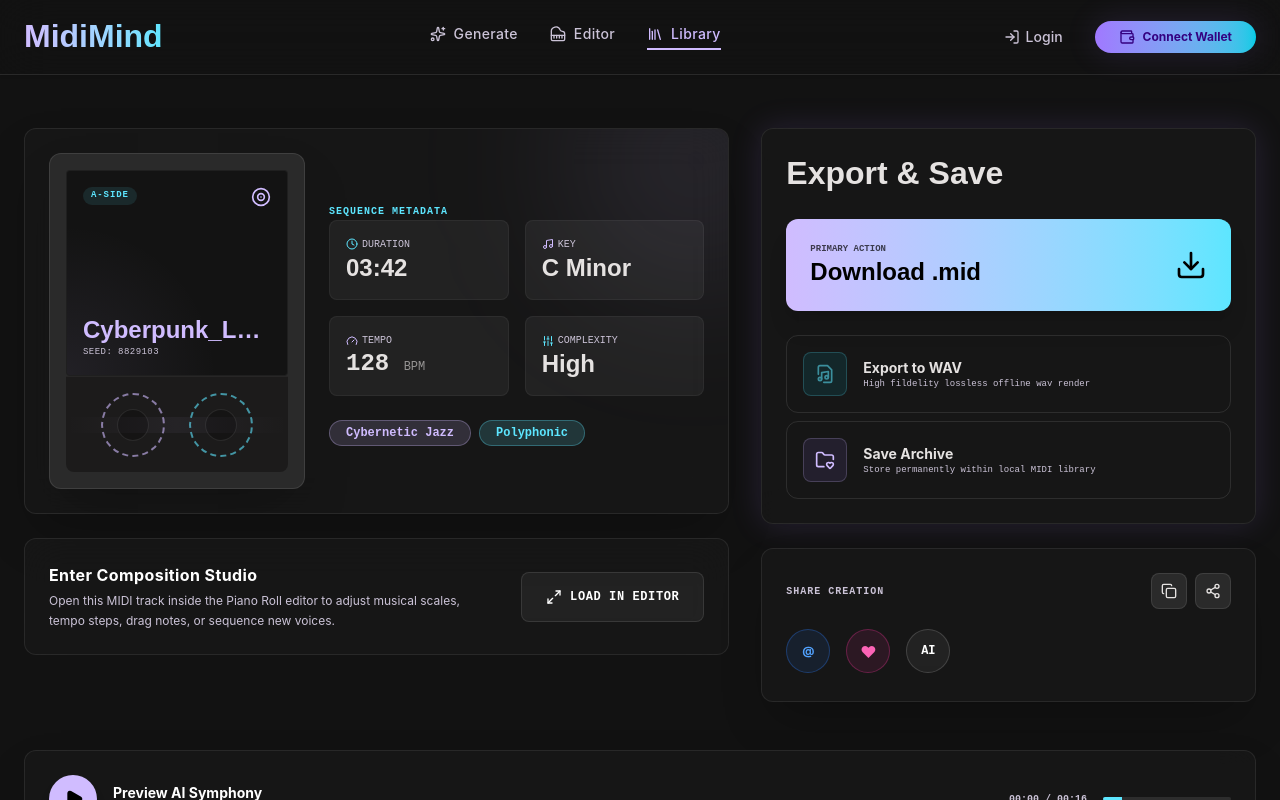
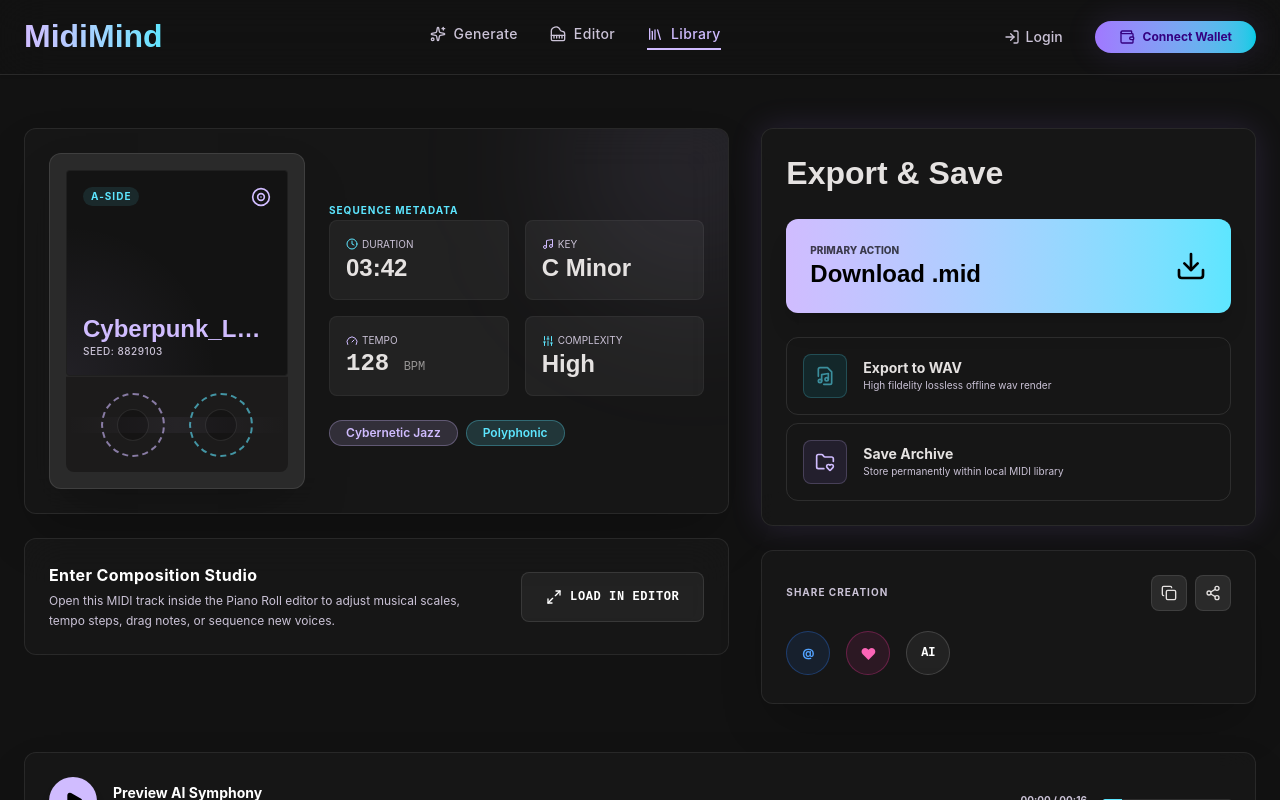
Before and after one commit to ShowerBandV/text2midi, a React (Vite) app in the folder frontend/: page / in a window 1280 px wide. Both pictures are taken after a click on the button "Library". Shown: the top 800 px of the page. Built offline with nearby package versions, Linux system fonts and the light colour scheme.

Commit message:
Replace small font-mono (9-10px) with sans-serif for legibility

```diff
--- a/frontend/src/App.tsx
+++ b/frontend/src/App.tsx
@@ -251,7 +251,7 @@ export default function App() {
                 <h3 className="font-display font-extrabold text-headline-lg-mobile text-white uppercase tracking-wider">
                   MidiMind Orchestrator
                 </h3>
-                <p className="font-mono text-xs text-secondary animate-pulse">
+                <p className="text-xs text-secondary animate-pulse">
                   {loadingMessages[generationStep]}
                 </p>
               </div>
@@ -462,11 +462,11 @@ export default function App() {
             <div className="font-display font-extrabold text-base bg-gradient-to-r from-primary to-secondary bg-clip-text text-transparent">
               MidiMind AI
             </div>
-            <p className="font-mono text-[10px] text-on-surface-variant opacity-80">
+            <p className="text-[10px] text-on-surface-variant opacity-80">
               © 2026 MidiMind AI. All rights reserved.
             </p>
           </div>
-          <div className="flex flex-wrap justify-center gap-lg font-mono text-[10px] text-on-surface-variant font-bold uppercase tracking-wider">
+          <div className="flex flex-wrap justify-center gap-lg text-[10px] text-on-surface-variant font-bold uppercase tracking-wider">
             <a className="hover:text-primary transition-colors" href="#terms">Terms</a>
             <a className="hover:text-primary transition-colors" href="#privacy">Privacy</a>
             <a className="hover:text-primary transition-colors" href="#api">API docs</a>
--- a/frontend/src/components/Library.tsx
+++ b/frontend/src/components/Library.tsx
@@ -164,7 +164,7 @@ export default function Library({
             <div className="w-full md:w-64 h-84 bg-surface-container-high rounded-xl p-md border border-white/10 shadow-2xl flex flex-col transform transition-transform duration-500 group-hover:rotate-1">
               <div className="flex-1 rounded p-md flex flex-col justify-between border border-white/5 bg-black/55 relative overflow-hidden">
                 <div className="flex justify-between items-start">
-                  <span className="font-mono text-[9px] text-secondary font-bold tracking-widest bg-secondary/10 px-2 py-0.5 rounded-full">A-SIDE</span>
+                  <span className="text-[10px] text-secondary font-bold tracking-widest bg-secondary/10 px-2 py-0.5 rounded-full">A-SIDE</span>
                   <Disc2 className={`w-5 h-5 text-primary ${isPlaying ? "animate-spin" : ""}`} style={{ animationDuration: "1.5s" }} />
                 </div>
 
@@ -173,7 +173,7 @@ export default function Library({
                   <h2 className="font-display font-extrabold text-headline-lg-mobile text-primary leading-tight truncate">
                     {activeTrack.metadata.title}
                   </h2>
-                  <p className="font-mono text-[9px] text-on-surface-variant tracking-wider uppercase font-medium">
+                  <p className="text-[10px] text-on-surface-variant tracking-wider uppercase font-medium">
                     SEED: {activeTrack.metadata.seed}
                   </p>
                 </div>
@@ -203,11 +203,11 @@ export default function Library({
             {/* List key metadata blocks */}
             <div className="flex-1 flex flex-col gap-md w-full">
               <div className="space-y-sm">
-                <span className="font-mono text-[10px] text-secondary uppercase tracking-widest font-bold">Sequence Metadata</span>
+                <span className="text-[10px] text-secondary uppercase tracking-widest font-bold">Sequence Metadata</span>
 
                 <div className="grid grid-cols-2 gap-md">
                   <div className="bg-white/5 p-md rounded-lg border border-white/5 hover:bg-white/10 transition-colors">
-                    <p className="font-mono text-[10px] text-on-surface-variant uppercase flex items-center gap-1">
+                    <p className="text-[10px] text-on-surface-variant uppercase flex items-center gap-1">
                       <Clock className="w-3 h-3 text-secondary" /> Duration
                     </p>
                     <p className="font-display font-extrabold text-headline-lg-mobile text-on-surface">
@@ -215,7 +215,7 @@ export default function Library({
                     </p>
                   </div>
                   <div className="bg-white/5 p-md rounded-lg border border-white/5 hover:bg-white/10 transition-colors">
-                    <p className="font-mono text-[10px] text-on-surface-variant uppercase flex items-center gap-1">
+                    <p className="text-[10px] text-on-surface-variant uppercase flex items-center gap-1">
                       <Music className="w-3 h-3 text-primary" /> Key
                     </p>
                     <p className="font-display font-extrabold text-headline-lg-mobile text-on-surface">
@@ -223,7 +223,7 @@ export default function Library({
                     </p>
                   </div>
                   <div className="bg-white/5 p-md rounded-lg border border-white/5 hover:bg-white/10 transition-colors">
-                    <p className="font-mono text-[10px] text-on-surface-variant uppercase flex items-center gap-1">
+                    <p className="text-[10px] text-on-surface-variant uppercase flex items-center gap-1">
                       <Gauge className="w-3 h-3 text-primary" /> Tempo
                     </p>
                     <p className="font-display font-extrabold text-headline-lg-mobile text-on-surface font-mono">
@@ -231,7 +231,7 @@ export default function Library({
                     </p>
                   </div>
                   <div className="bg-white/5 p-md rounded-lg border border-white/5 hover:bg-white/10 transition-colors">
-                    <p className="font-mono text-[10px] text-on-surface-variant uppercase flex items-center gap-1">
+                    <p className="text-[10px] text-on-surface-variant uppercase flex items-center gap-1">
                       <Sliders className="w-3 h-3 text-secondary" /> Complexity
                     </p>
                     <p className="font-display font-extrabold text-headline-lg-mobile text-on-surface">
@@ -243,10 +243,10 @@ export default function Library({
 
               {/* Pill Badge tags */}
               <div className="flex flex-wrap gap-2 items-center mt-sm">
-                <div className="px-md py-1 bg-primary/15 rounded-full border border-primary/30 text-primary font-mono text-xs font-semibold">
+                <div className="px-md py-1 bg-primary/15 rounded-full border border-primary/30 text-primary text-xs font-semibold">
                   {activeTrack.metadata.genre || "Cybernetic Jazz"}
                 </div>
-                <div className="px-md py-1 bg-secondary/15 rounded-full border border-secondary/30 text-secondary font-mono text-xs font-semibold">
+                <div className="px-md py-1 bg-secondary/15 rounded-full border border-secondary/30 text-secondary text-xs font-semibold">
                   Polyphonic
                 </div>
               </div>
@@ -284,7 +284,7 @@ export default function Library({
             className="group flex items-center justify-between bg-gradient-to-r from-primary to-secondary p-lg rounded-xl transition-all hover:scale-[1.02] active:scale-95 shadow-xl select-none cursor-pointer text-black"
           >
             <div className="flex flex-col items-start text-left">
-              <span className="font-mono text-[9px] text-black/70 font-extrabold uppercase">Primary action</span>
+              <span className="text-[10px] text-black/70 font-extrabold uppercase">Primary action</span>
               <span className="font-display font-extrabold text-headline-lg-mobile">Download .mid</span>
             </div>
             <Download className="w-8 h-8 group-hover:translate-y-1 transition-transform" />
@@ -298,7 +298,7 @@ export default function Library({
               </div>
               <div className="flex-grow select-none">
                 <p className="font-bold text-sm text-on-surface">Export to WAV</p>
-                <p className="font-mono text-[9px] text-on-surface-variant">High fildelity lossless offline wav render</p>
+                <p className="text-[10px] text-on-surface-variant">High fildelity lossless offline wav render</p>
               </div>
             </button>
 
@@ -308,7 +308,7 @@ export default function Library({
               </div>
               <div className="flex-grow select-none">
                 <p className="font-bold text-sm text-on-surface">Save Archive</p>
-                <p className="font-mono text-[9px] text-on-surface-variant">Store permanently within local MIDI library</p>
+                <p className="text-[10px] text-on-surface-variant">Store permanently within local MIDI library</p>
               </div>
             </button>
           </div>
@@ -317,7 +317,7 @@ export default function Library({
         {/* Share Creation Box */}
         <div className="glass-panel rounded-xl p-lg border border-white/5 shadow-2xl flex flex-col gap-sm">
           <div className="flex items-center justify-between mb-sm">
-            <span className="font-mono text-[10px] text-on-surface-variant uppercase tracking-widest font-bold">Share creation</span>
+            <span className="text-[10px] text-on-surface-variant uppercase tracking-widest font-bold">Share creation</span>
 
             <div className="flex gap-2">
               <button
@@ -371,11 +371,11 @@ export default function Library({
               </button>
               <div className="text-left select-none">
                 <h4 className="font-bold text-sm text-white">Preview AI Symphony</h4>
-                <p className="font-mono text-[9px] text-on-surface-variant uppercase tracking-wider">Low-latency physical sound render</p>
+                <p className="text-[10px] text-on-surface-variant uppercase tracking-wider">Low-latency physical sound render</p>
               </div>
             </div>
 
-            <div className="flex items-center gap-md font-mono text-[10px] text-on-surface-variant font-bold select-none">
+            <div className="flex items-center gap-md text-[10px] text-on-surface-variant font-bold select-none">
               <span>{currentTimeStr} / 00:16</span>
               <div className="w-32 h-1 bg-white/10 rounded-full overflow-hidden">
                 <div
```
Also changed, not shown: frontend/src/components/PianoRoll.tsx (+8 -8 lines).
